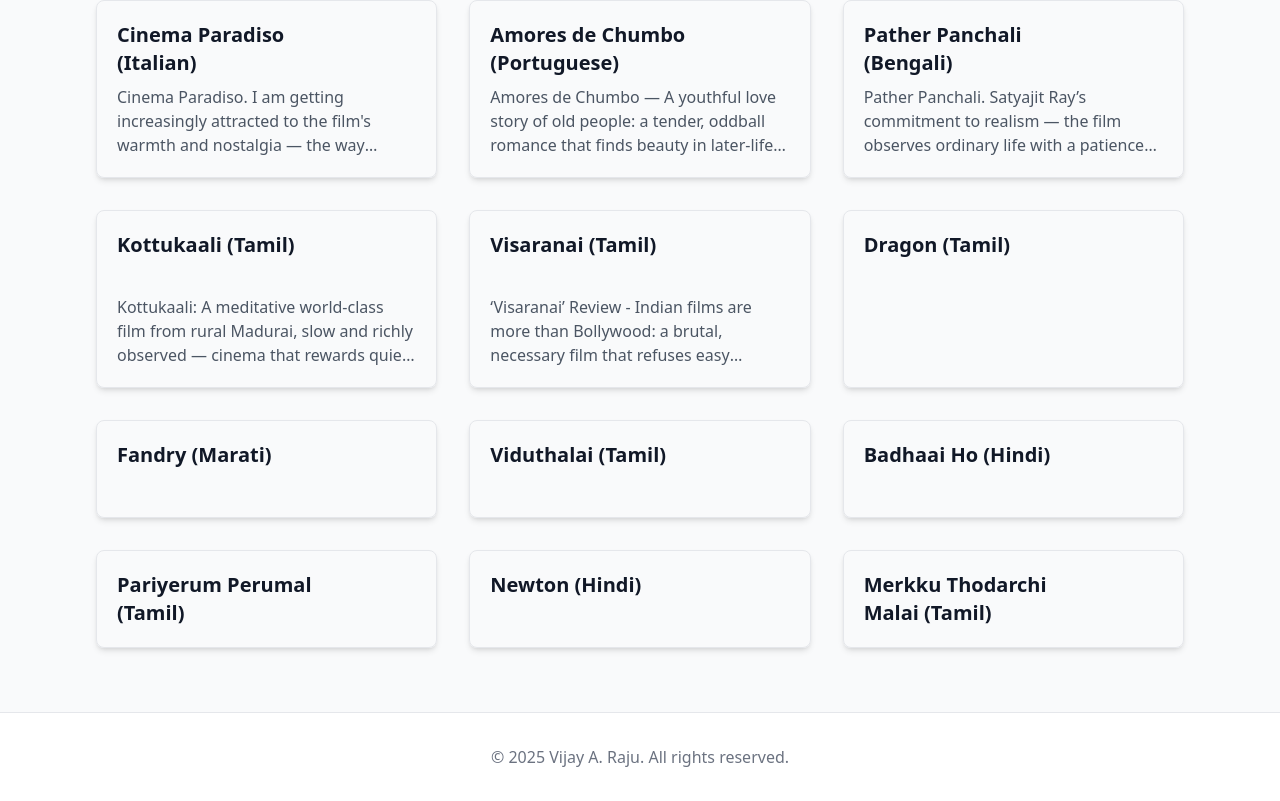
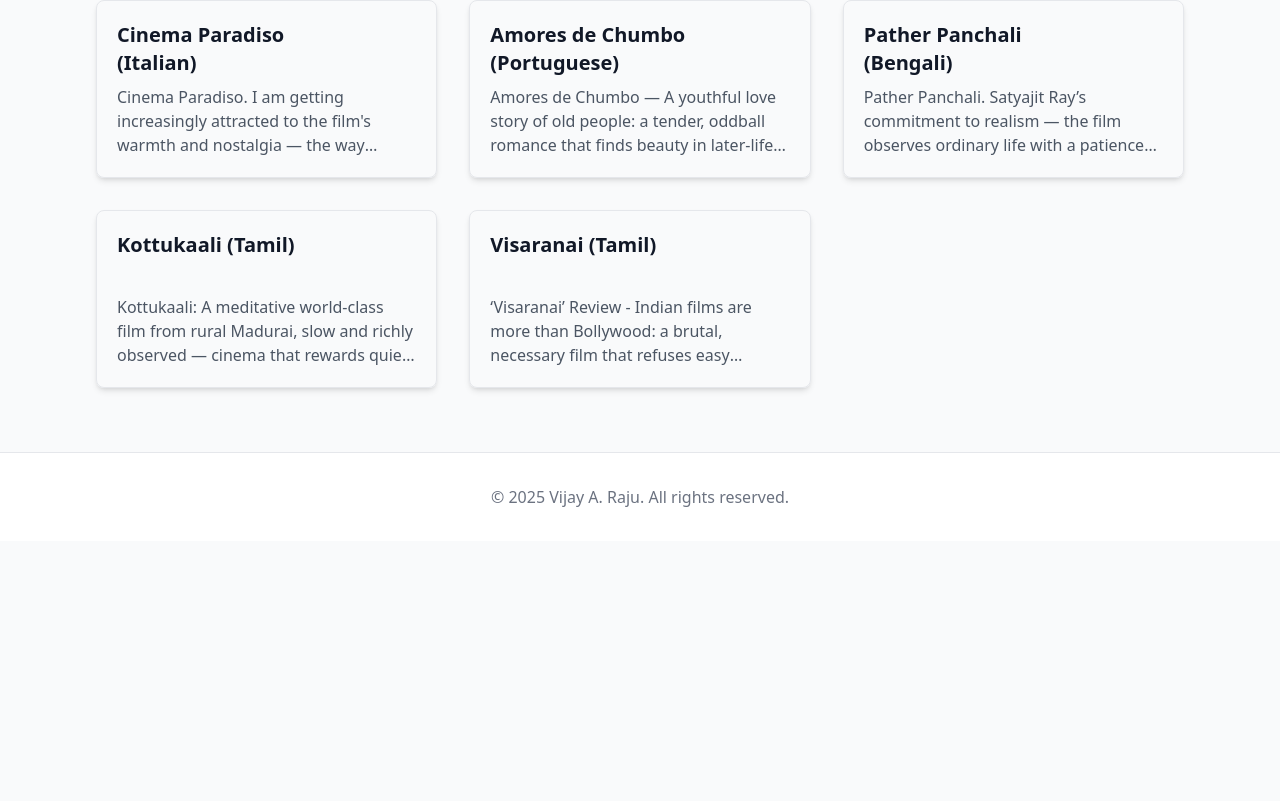
Before and after one commit to Wijay000/draft, a Next.js app: page /film-reviews in a window 1280 px wide. Shown: the part 486-1287 px from the top of the page. After the commit the page ends 1027 px from the top, so only its background shows below. Built offline with nearby package versions, Linux system fonts and the light colour scheme.

Commit message:
film: remove cards 9-15 from focused list (show only first 8 reviews)

```diff
--- a/pages/film-reviews.js
+++ b/pages/film-reviews.js
@@ -11,15 +11,7 @@ export default function FilmReviews() {
     'Amores de Chumbo (Portuguese)',
     'Pather Panchali (Bengali)',
     'Kottukaali (Tamil)',
-    'Visaranai (Tamil)',
-    // Additional entries requested by user
-    'Dragon (Tamil)',
-    'Fandry (Marati)',
-    'Viduthalai (Tamil)',
-    'Badhaai Ho (Hindi)',
-    'Pariyerum Perumal (Tamil)',
-    'Newton (Hindi)',
-    'Merkku Thodarchi Malai (Tamil)'
+    'Visaranai (Tamil)'
   ]
 
   const posts = focusedTitles.map((t) => reviewsData.find((r) => r.title === t)).filter(Boolean)
```
